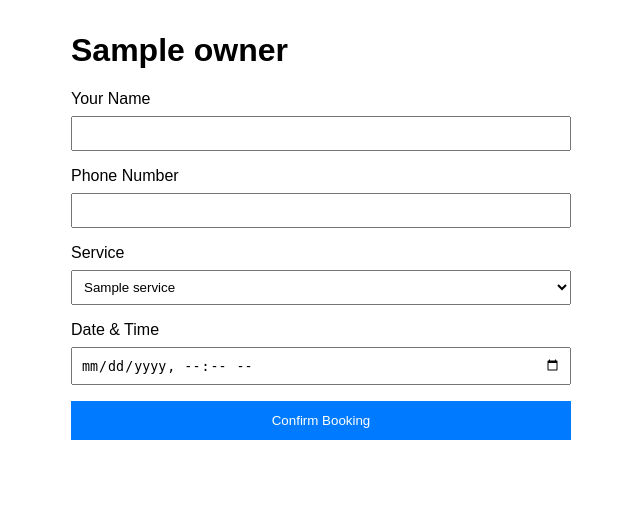
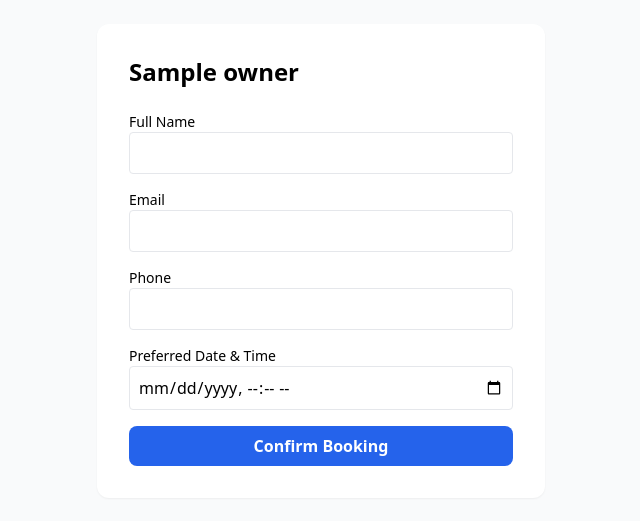
Before and after one commit to baderGorchene/autonomous, a Python web app: template templates/booking_form.html in a window 1280 px wide. Shown: the top 521 px of the page, without its empty margins (319-959 px from the left). Run offline with Jinja, Linux system fonts and the light colour scheme; the template is opened without the code that fills it: most values are stand-ins (such as "Sample title", 1, 10 or a date in 2020); some libraries are stand-ins or nearby versions.

Commit message:
Implement booking_form.html for customer self-service

```diff
--- a/commit_msg.txt
+++ b/commit_msg.txt
@@ -1 +1 @@
-feat: add pydantic schemas for booking and owner validation
+Implement booking_form.html for customer self-service
--- a/templates/booking_form.html
+++ b/templates/booking_form.html
@@ -1,40 +1,34 @@
 <!DOCTYPE html>
-<html lang="{{ lang }}" {% if lang == 'ar' %}dir="rtl"{% endif %}>
+<html lang="{{ lang }}" dir="{{ 'rtl' if lang == 'ar' else 'ltr' }}">
 <head>
     <meta charset="UTF-8">
     <title>{{ _('Book a service with') }} {{ owner.business_name }}</title>
-    <style>
-        body { font-family: sans-serif; max-width: 500px; margin: 2rem auto; padding: 0 1rem; }
-        .form-group { margin-bottom: 1rem; }
-        label { display: block; margin-bottom: 0.5rem; }
-        input, select { width: 100%; padding: 0.5rem; box-sizing: border-box; }
-        button { width: 100%; padding: 0.75rem; background: #007bff; color: white; border: none; cursor: pointer; }
-    </style>
+    <script src="https://cdn.tailwindcss.com"></script>
 </head>
-<body>
-    <h1>{{ owner.business_name }}</h1>
-    <form action="/book/slots/{{ owner.slug }}" method="POST">
-        <div class="form-group">
-            <label>{{ _('Your Name') }}</label>
-            <input type="text" name="customer_name" required>
-        </div>
-        <div class="form-group">
-            <label>{{ _('Phone Number') }}</label>
-            <input type="tel" name="customer_phone" required>
-        </div>
-        <div class="form-group">
-            <label>{{ _('Service') }}</label>
-            <select name="service" required>
-                {% for service in owner.services_json %}
-                <option value="{{ service }}">{{ service }}</option>
-                {% endfor %}
-            </select>
-        </div>
-        <div class="form-group">
-            <label>{{ _('Date & Time') }}</label>
-            <input type="datetime-local" name="datetime" required>
-        </div>
-        <button type="submit">{{ _('Confirm Booking') }}</button>
-    </form>
+<body class="bg-gray-50 p-6">
+    <div class="max-w-md mx-auto bg-white p-8 rounded-xl shadow-sm">
+        <h1 class="text-2xl font-bold mb-6">{{ owner.business_name }}</h1>
+        <form action="/book/slots/{{ owner.slug }}" method="POST" class="space-y-4">
+            <div>
+                <label class="block text-sm font-medium">{{ _('Full Name') }}</label>
+                <input type="text" name="customer_name" required class="w-full p-2 border rounded">
+            </div>
+            <div>
+                <label class="block text-sm font-medium">{{ _('Email') }}</label>
+                <input type="email" name="customer_email" required class="w-full p-2 border rounded">
+            </div>
+            <div>
+                <label class="block text-sm font-medium">{{ _('Phone') }}</label>
+                <input type="tel" name="customer_phone" required class="w-full p-2 border rounded">
+            </div>
+            <div>
+                <label class="block text-sm font-medium">{{ _('Preferred Date & Time') }}</label>
+                <input type="datetime-local" name="datetime" required class="w-full p-2 border rounded">
+            </div>
+            <button type="submit" class="w-full bg-blue-600 text-white py-2 rounded-lg font-bold hover:bg-blue-700">
+                {{ _('Confirm Booking') }}
+            </button>
+        </form>
+    </div>
 </body>
 </html>
```
Also changed, not shown: PROGRESS.md (+5 -0 lines), memory.json (+5 -6 lines).
